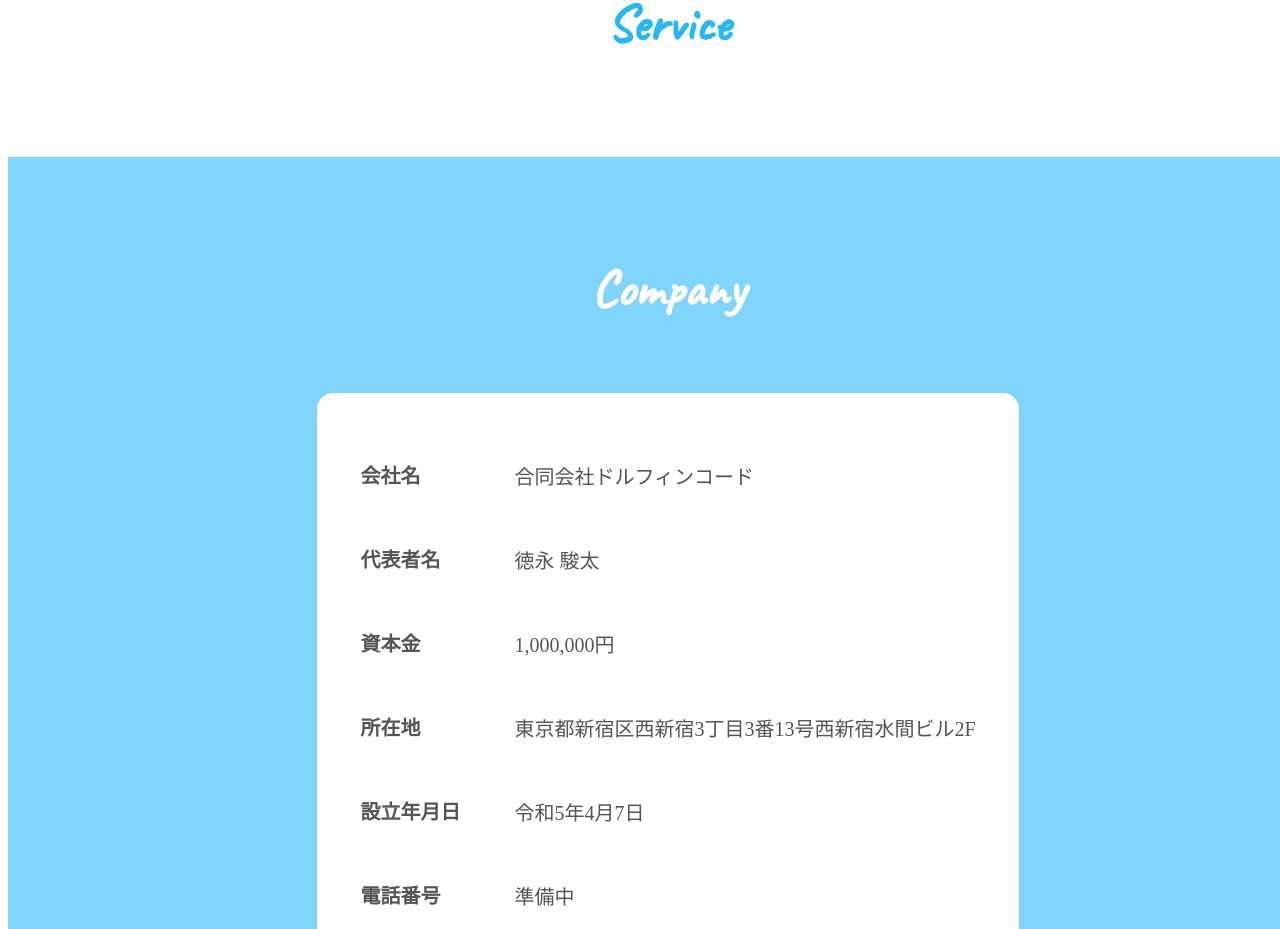
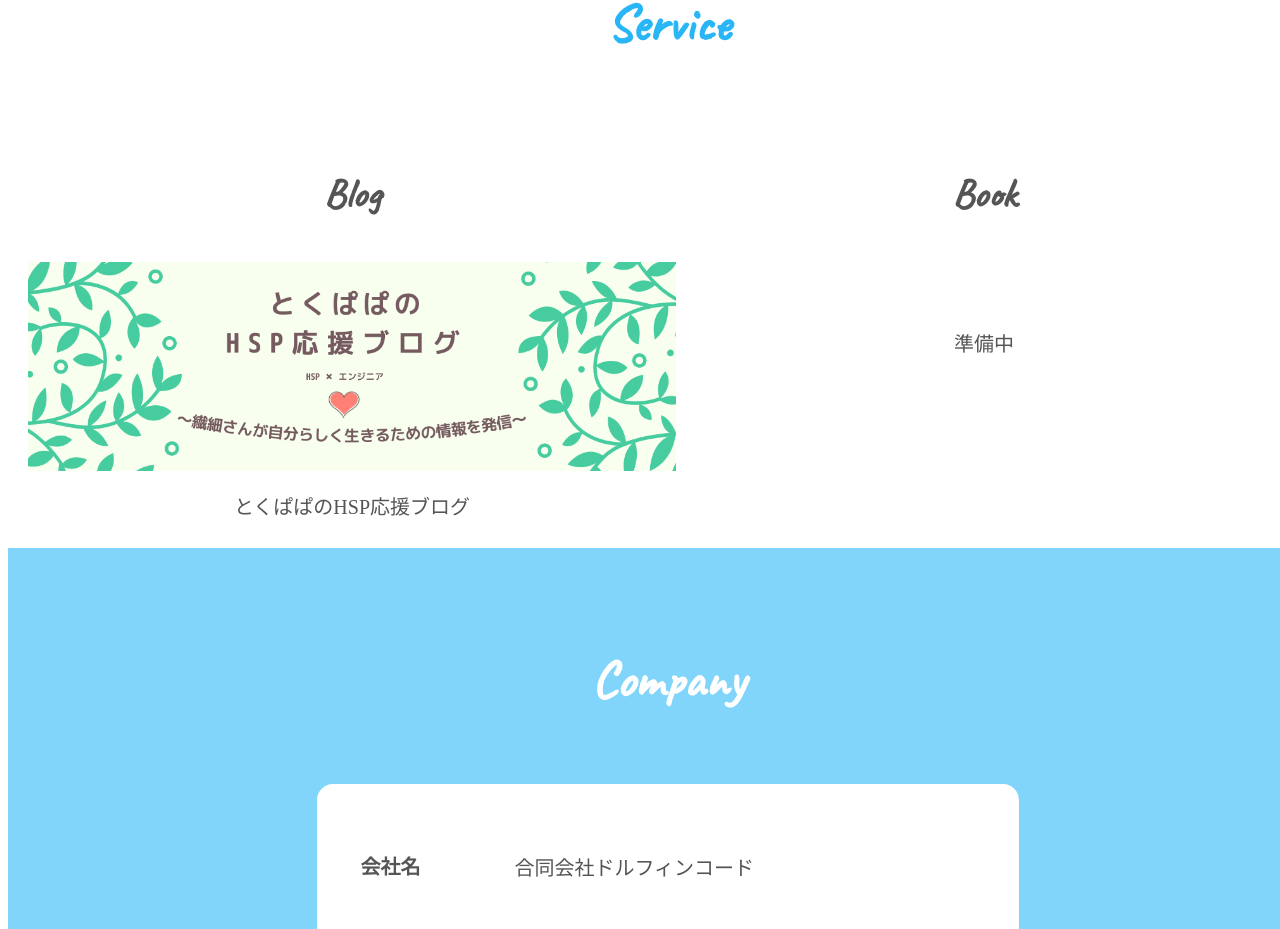
Before and after one commit to tokushun109/dolphin-code, a Next.js app: page / in a window 1280 px wide. Shown: the part 1680-2609 px from the top of the page. Built offline with nearby package versions, Linux system fonts and the light colour scheme; a web font is replaced by a local one.

Commit message:
serviceのセクションを追加

```diff
--- a/src/pages/index.tsx
+++ b/src/pages/index.tsx
@@ -5,6 +5,7 @@
 import Footer from '@/components/containers/Footer'
 import Header from '@/components/containers/Header'
 import { NavigationEnum } from '@/components/containers/Header/types'
+import Image from 'next/image'
 
 export default function Home() {
     return (
@@ -40,7 +41,42 @@
                     isDark={false}
                     title='Service'
                 >
-                    <div></div>
+                    <div className={styles.serviceContainer}>
+                        <div
+                            className={`${styles.serviceContainerWrapper} ${styles.blog}`}
+                        >
+                            <div>
+                                <h3 className={styles.title}>Blog</h3>
+                                <div className={styles.content}>
+                                    <div>
+                                        <a href='https://tokupapa.com/'>
+                                            <div
+                                                className={
+                                                    styles.imageContainer
+                                                }
+                                            >
+                                                <Image
+                                                    fill
+                                                    alt='tokupapa-blog'
+                                                    src='/img/tokupapa-blog.png'
+                                                    style={{
+                                                        objectFit: 'contain',
+                                                    }}
+                                                />
+                                            </div>
+                                            <div>とくぱぱのHSP応援ブログ</div>
+                                        </a>
+                                    </div>
+                                </div>
+                            </div>
+                        </div>
+                        <div className={`${styles.serviceContainerWrapper}`}>
+                            <div>
+                                <h3 className={styles.title}>Book</h3>
+                                <div className={styles.content}>準備中</div>
+                            </div>
+                        </div>
+                    </div>
                 </Section>
                 <Section id={NavigationEnum.Company} title='Company'>
                     <div className={styles.companyContainer}>
--- a/src/pages/styles/Home.module.scss
+++ b/src/pages/styles/Home.module.scss
@@ -18,6 +18,59 @@
             span {
                 font-weight: 600;
                 color: $accent-color;
+            }
+        }
+    }
+
+    .serviceContainer {
+        display: flex;
+        width: 100%;
+        text-align: center;
+
+        @include lg() {
+            display: block;
+        }
+
+        .serviceContainerWrapper {
+            width: 50%;
+            display: flex;
+            justify-content: center;
+
+            @include lg() {
+                width: 100%;
+            }
+
+            .title {
+                font-size: 40px;
+                font-family: $title-font-family;
+                margin-bottom: 24px;
+            }
+
+            .content {
+                min-height: 200px;
+                display: flex;
+                justify-content: center;
+                align-items: center;
+                font-size: 20px;
+
+                .imageContainer {
+                    padding: 24px;
+                    position: relative;
+                    width: 600px;
+                    height: 200px;
+
+
+                    @include sm() {
+                        width: 300px;
+                        height: 120px;
+                    }
+                }
+            }
+
+            &.blog {
+                @include lg() {
+                    margin-bottom: 40px;
+                }
             }
         }
     }
--- a/src/pages/styles/globals/globals.scss
+++ b/src/pages/styles/globals/globals.scss
@@ -1,4 +1,9 @@
 body {
+    color: $text-color;
+}
+
+a {
+    text-decoration: none;
     color: $text-color;
 }
 
```
Also changed, not shown: public/img/tokupapa-blog.png (added).
